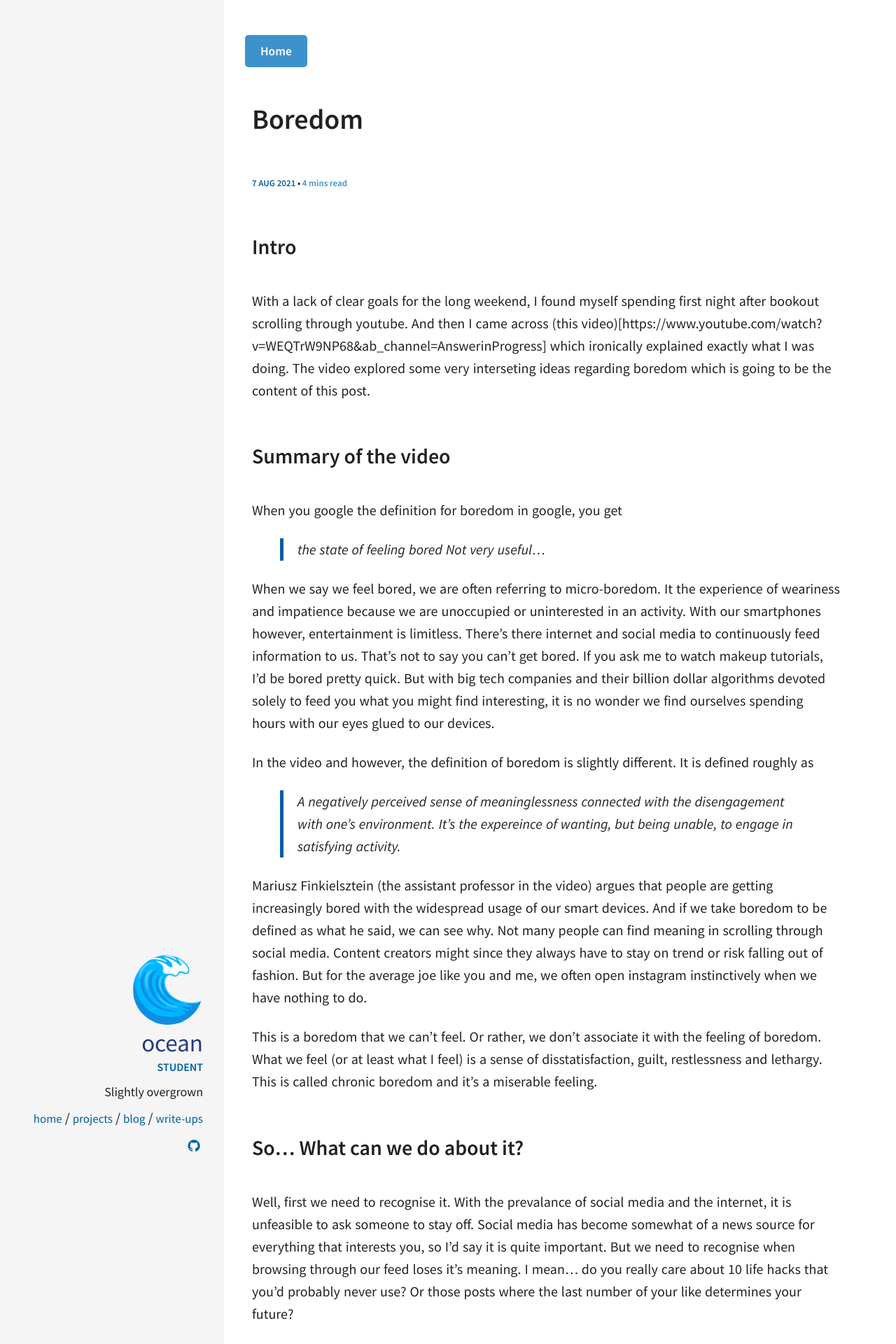
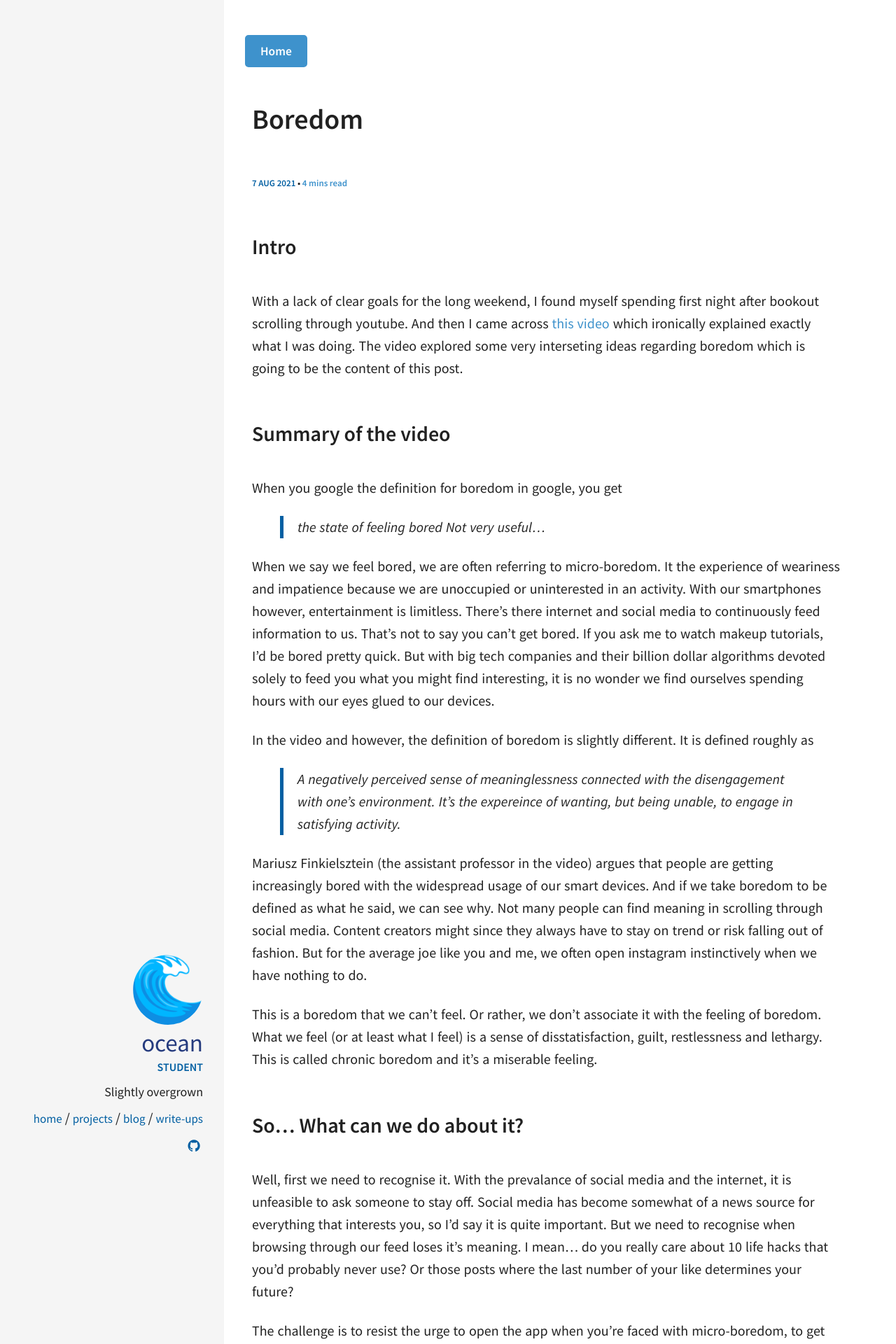
Before and after one commit to Oceankoh/oceankoh.github.io, a Jekyll site: the page built from _posts/2021-08-07-Boredom.md, in a window 1280 px wide. Shown: the top 1920 px of the page at 70% size. Built offline with Jekyll 4.4.1, drawn with Linux system fonts in a browser that asks for light colours; a script that is not in the unit is left out; some of the changed text lies outside the part shown.

Commit message:
fixed links

```diff
--- a/_posts/2021-08-07-Boredom.md
+++ b/_posts/2021-08-07-Boredom.md
@@ -4,7 +4,7 @@
 ---
 ### Intro
 
-With a lack of clear goals for the long weekend, I found myself spending first night after bookout scrolling through youtube. And then I came across (this video)[https://www.youtube.com/watch?v=WEQTrW9NP68&ab_channel=AnswerinProgress] which ironically explained exactly what I was doing. The video explored some very interseting ideas regarding boredom which is going to be the content of this post.
+With a lack of clear goals for the long weekend, I found myself spending first night after bookout scrolling through youtube. And then I came across [this video](https://www.youtube.com/watch?v=WEQTrW9NP68&ab_channel=AnswerinProgress) which ironically explained exactly what I was doing. The video explored some very interseting ideas regarding boredom which is going to be the content of this post.
 
 ### Summary of the video
 
@@ -25,7 +25,7 @@
 
 Well, first we need to recognise it. With the prevalance of social media and the internet, it is unfeasible to ask someone to stay off. Social media has become somewhat of a news source for everything that interests you, so I'd say it is quite important. But we need to recognise when browsing through our feed loses it's meaning. I mean... do you really care about 10 life hacks that you'd probably never use? Or those posts where the last number of your like determines your future?
 
-The challenge is to resist the urge to open the app when you're faced with micro-boredom, to get yourself out of bed and doing something. For me, the easiest way is to recognise that I am approaching a state of chronic boredom. Knowing that opening the app only brings more misery kinda helps. Once you are able to recognise it, you can began doing something about it. The following suggestions are from (this site)[https://effectiviology.com/ennui/#How_to_tell_if_you_have_ennui] coupled with some ways I think are helpful.
+The challenge is to resist the urge to open the app when you're faced with micro-boredom, to get yourself out of bed and doing something. For me, the easiest way is to recognise that I am approaching a state of chronic boredom. Knowing that opening the app only brings more misery kinda helps. Once you are able to recognise it, you can began doing something about it. The following suggestions are from [this site](https://effectiviology.com/ennui/#How_to_tell_if_you_have_ennui) coupled with some ways I think are helpful.
 
 Goal-setting. Thinking about what you really want to do. What you want to achieve. What you want to learn. Let yourself dream. If you're feeling a little lost, talk to someone (this is also an activity in itself).
 
```
